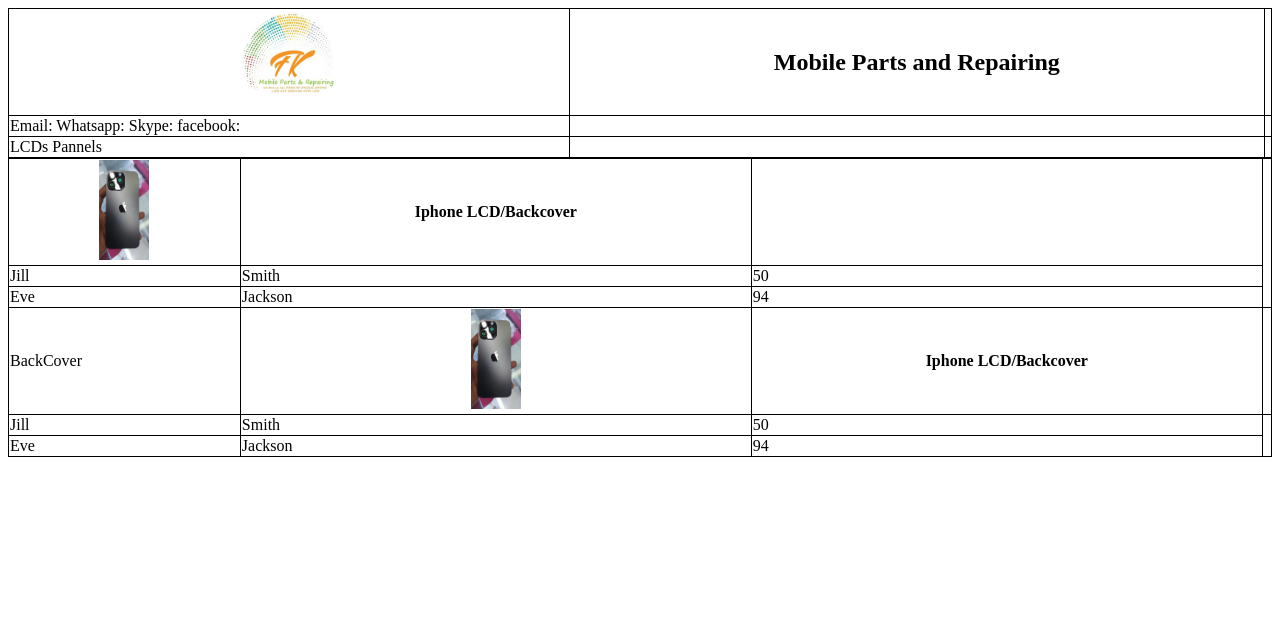
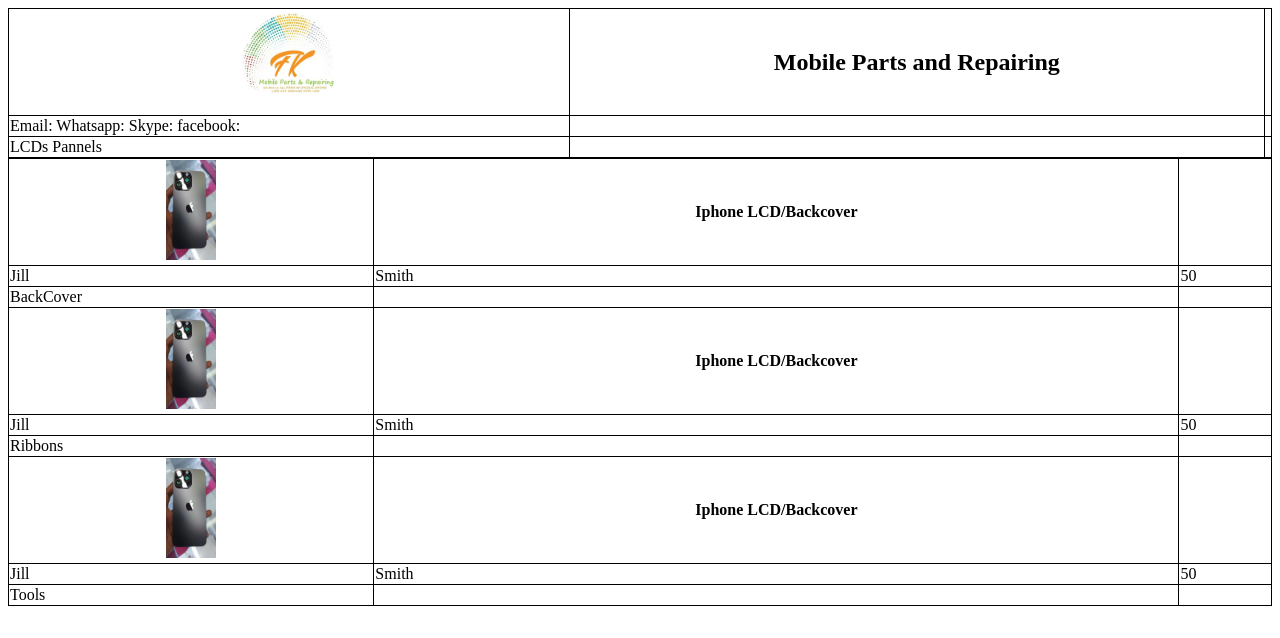
Before and after one commit to madnankhalid/test_fkm, a plain HTML site: page index.html in a window 1280 px wide. Drawn offline with Linux system fonts and the light colour scheme.

Commit message:
add tools section

```diff
--- a/index.html
+++ b/index.html
@@ -51,11 +51,10 @@
           <td>50</td>
         </tr>
         <tr>
-          <td>Eve</td>
-          <td>Jackson</td>
-          <td>94</td>
+          <td>BackCover</td>
+          <td></td>
+          <td></td>
         </tr>
-        <td>BackCover</td>
         <th><img src="mob.jpg" alt="logo"  width="50" height="100"></th>
           <th>Iphone LCD/Backcover</th>
           <th></th>
@@ -66,9 +65,23 @@
           <td>50</td>
         </tr>
         <tr>
-          <td>Eve</td>
-          <td>Jackson</td>
-          <td>94</td>
+          <td>Ribbons</td>
+          <td></td>
+          <td></td>
+        </tr>
+        <th><img src="mob.jpg" alt="logo"  width="50" height="100"></th>
+          <th>Iphone LCD/Backcover</th>
+          <th></th>
+        </tr>
+        <tr>
+          <td>Jill</td>
+          <td>Smith</td>
+          <td>50</td>
+        </tr>
+        <tr>
+          <td>Tools</td>
+          <td></td>
+          <td></td>
         </tr>
     </table>
 
```
